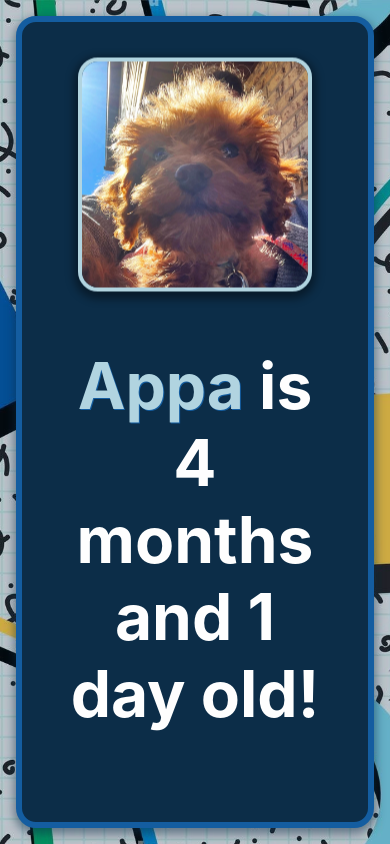
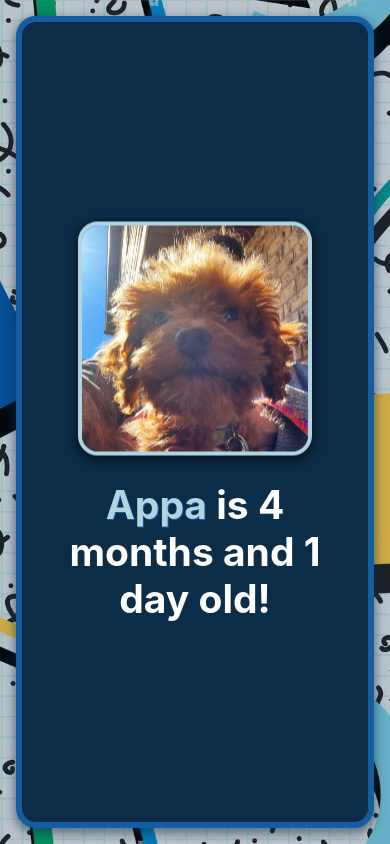
Before and after one commit to joshdelgado/appa-the-dog, a React (Create React App) app: page / in a window 390 px wide. Built offline with nearby package versions, Linux system fonts and the light colour scheme.

Commit message:
Basic mobile styles

```diff
--- a/src/assets/App.scss
+++ b/src/assets/App.scss
@@ -42,11 +42,13 @@
 		justify-content: center;
 		height: 100%;
 		padding: 2rem;
-		font-size: calc(10px + 2vmin);
+		gap: clamp(1.5rem, 3vw, 3rem);
 		color: var(--text);
 		border-radius: var(--border-radius);
 		border: 6px solid var(--primary);
 		box-shadow: 0px 4px 10px 2px #0c2d4880;
+		max-width: 1920px;
+		margin: 0 auto;
 	}
 }
 
@@ -64,7 +66,8 @@
 }
 
 .appa {
-	font-size: 4rem;
+	font-size: clamp(2rem, 10vw, 4rem);
+	margin: 0;
 
 	span {
 		color: var(--accent);
```
